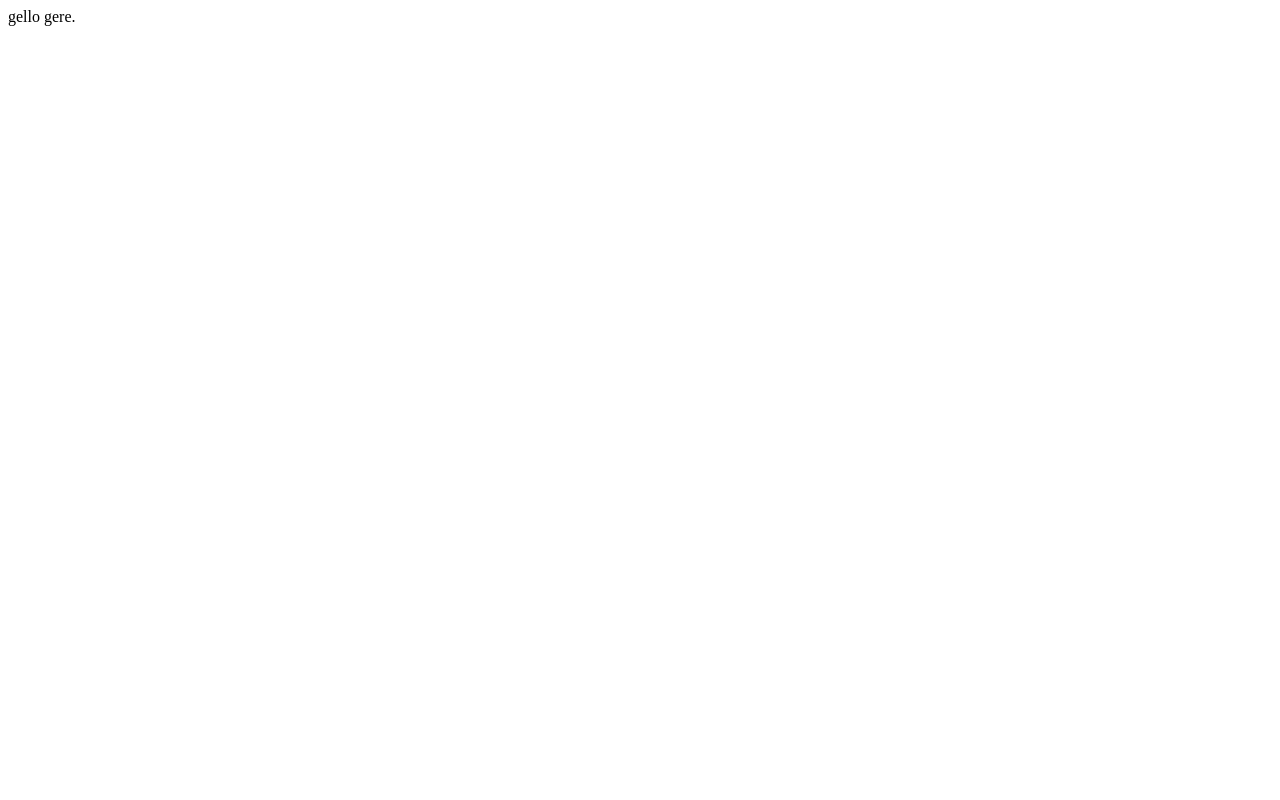
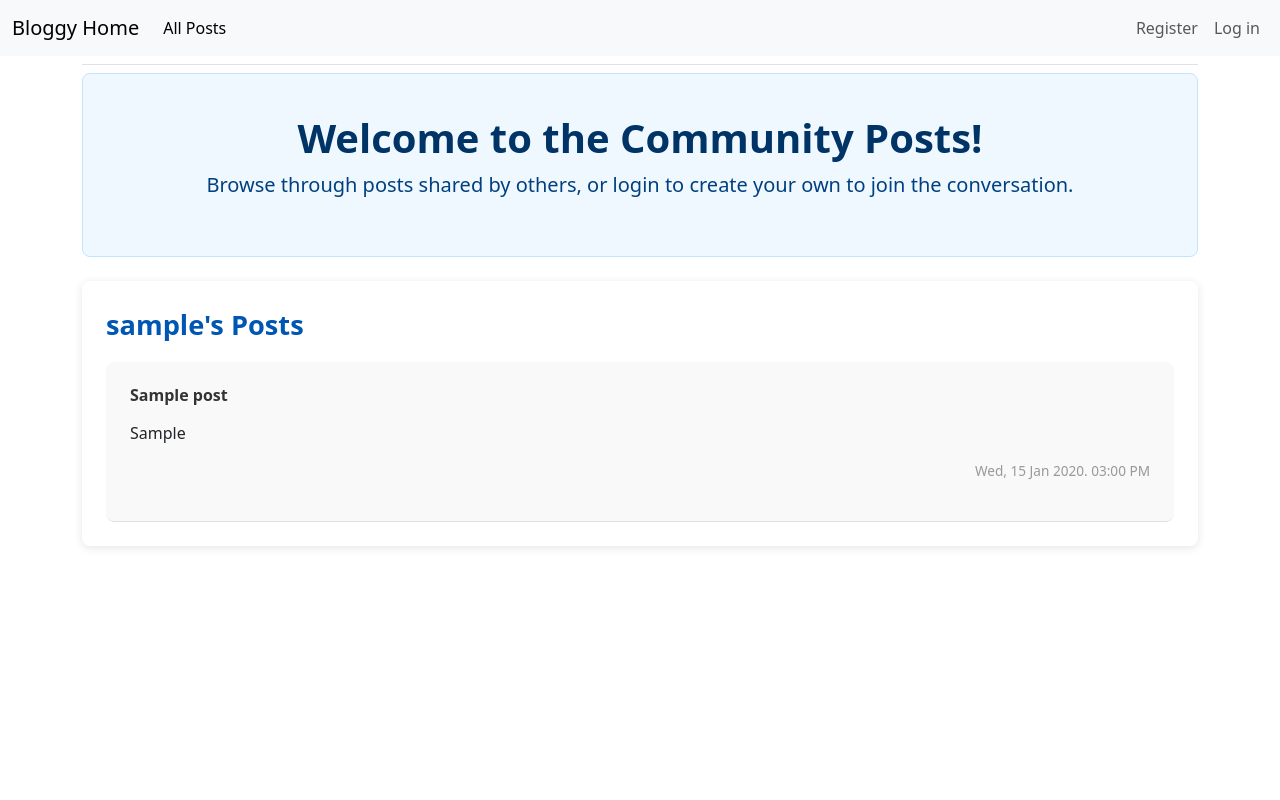
Before and after one commit to SmEjaz22/Blog-API, a Django app: page /posts/ in a window 1280 px wide. Before the commit the page is almost empty. Run offline with Django 5.2, Linux system fonts and the light colour scheme; tables that the repository leaves empty hold one stand-in row (values such as "Sample post"); some libraries are stand-ins or nearby versions.

Commit message:
Testing posts page
Issuing retrieving data for logged-in

```diff
--- a/blogs/templates/blogs/posts.html
+++ b/blogs/templates/blogs/posts.html
@@ -1 +1,77 @@
-gello gere.
+{% extends "blogs/base.html" %}
+{% load django_bootstrap5 %}
+
+{% block content %}
+<div class="p-3 mb-4" style="background-color: #f0f8ff; border: 1px solid #c4e3ff; border-radius: .5rem;">
+
+    <div class="container-fluid text-center py-4">
+        <h5 class="display-6 fw-bold" style="color: #003366;">Welcome to the Community Posts!</h5>
+        <p class="lead" style="color: #004080;">Browse through posts shared by others, or login to create your own to
+            join the conversation.
+        </p>
+    </div>
+</div>
+
+{% for author, posts in posts_by_author.items %}
+<div class="mb-4"
+    style="padding: 1.5rem; background-color: #ffffff; border-radius: 0.5rem; box-shadow: 0 2px 10px rgba(0, 0, 0, 0.1);">
+    <span class="fw-bold" style="font-size: 1.7rem; color: #0056b3;">{{ author }}'s Posts</span>
+    {% if author == owner.username %}
+    <span style="font-weight: 400; color: #777;"> (You) </span>
+    {% endif %}
+
+    <ul class="list-group" style="border-radius: 0.5rem; overflow: hidden; margin-top: 1rem;">
+        {% for post in posts %}
+        <li class="list-group-item"
+            style="border: none; background-color: #f9f9f9; padding: 1.5rem; border-bottom: 1px solid #e0e0e0;">
+            <h6 class="fw-bold" style="color: #333; margin-bottom: 0.5rem;">{{ post.post_name }}</h6>
+            <p style="color: #555; line-height: 1.6;">{{ post.post|linebreaks }}</p>
+            <p style="float:right; font-size: 0.85rem; color: #999;">{{ post.post_date|date:'D, d M Y. h:i A' }}</p>
+        </li>
+        {% endfor %}
+    </ul>
+
+    {% if author in authors_with_more_posts %}
+    <div class="mt-3">
+        <a href="{% url 'blogs:user_posts' author %}" class="btn btn-link"
+            style="color: #0056b3; text-decoration: none; font-weight: 500; transition: color 0.3s;">
+            Read more posts from {{ author }}
+        </a>
+    </div>
+    {% endif %}
+</div>
+{% endfor %}
+
+
+
+<script>
+    // Store scroll position before navigating to user_posts
+    function storeScrollPosition() {
+        sessionStorage.setItem('scrollPosition', window.scrollY);
+    }
+
+    // Restore scroll position when loading the posts page
+    function restoreScrollPosition() {
+        const scrollPosition = sessionStorage.getItem('scrollPosition');
+        if (scrollPosition) {
+            window.scrollTo(0, parseInt(scrollPosition, 10));
+            sessionStorage.removeItem('scrollPosition'); // Clear the position after use
+        }
+    }
+
+    // Attach the function to the "Read more posts" link
+    document.addEventListener("DOMContentLoaded", function () {
+        const readMoreLinks = document.querySelectorAll("a.btn-link"); // Assuming these are your links
+        readMoreLinks.forEach(link => {
+            link.addEventListener("click", storeScrollPosition);
+        });
+
+        restoreScrollPosition(); // Restore position when the page loads
+    });
+</script>
+
+
+
+
+
+{% endblock content %}
--- a/blogs/views.py
+++ b/blogs/views.py
@@ -42,10 +42,46 @@ def blog(request,blog_id):
 
 
 from django.db.models import Count
+from django.shortcuts import render
 
 def posts(request):
+    # Use a queryset with annotations to count posts per author and filter for those with more than 3 posts
+    if request.user.is_authenticated:
+        # Get all posts, ordering by post_date, and annotating to count posts per user
+        all_posts = (
+            blog_post.objects
+            .select_related('f_key')  # Use select_related for f_key to reduce queries
+            .prefetch_related('f_key__user')  # Prefetch related user objects for efficiency
+            .order_by('-post_date')
+        )
+    else:
+        all_posts = blog_post.objects.select_related('f_key').order_by('-post_date')
 
-    return render(request, 'blogs/posts.html')
+    # Create a dictionary where the key is the username, and the value is a list of up to 3 posts
+    posts_by_author = {}
+
+    # Limit to 3 posts per author directly while iterating
+    for post in all_posts:
+        author = post.f_key.user.username
+        if author not in posts_by_author:
+            posts_by_author[author] = []
+        if len(posts_by_author[author]) < 3:
+            posts_by_author[author].append(post)
+
+    # Get authors with more than 3 posts
+    authors_with_more_posts = (
+        blog_post.objects
+        .values('f_key__user__username')
+        .annotate(post_count=Count('id'))
+        .filter(post_count__gt=3)
+    )
+
+    context = {
+        'posts_by_author': posts_by_author,
+        'authors_with_more_posts': [author['f_key__user__username'] for author in authors_with_more_posts],
+        'owner': request.user
+    }
+    return render(request, 'blogs/posts.html', context)
 
 
 @login_required
```
